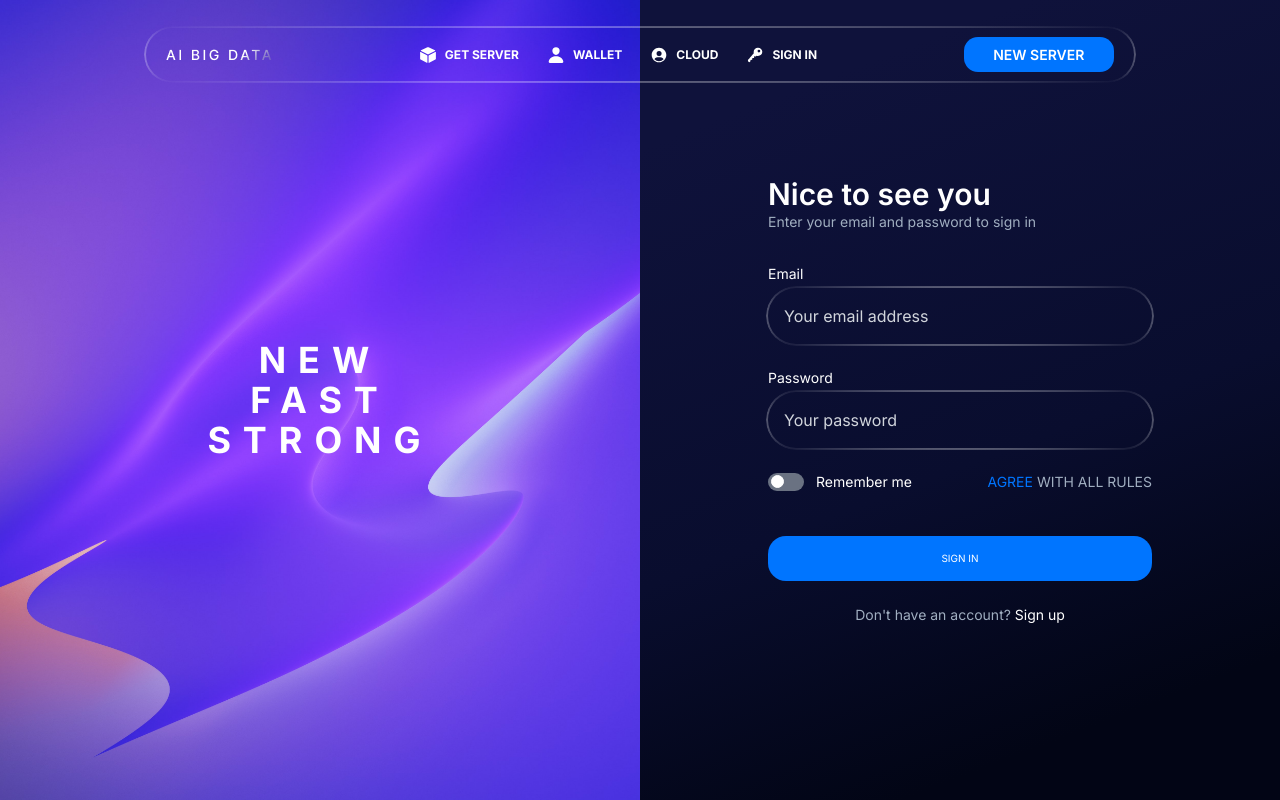
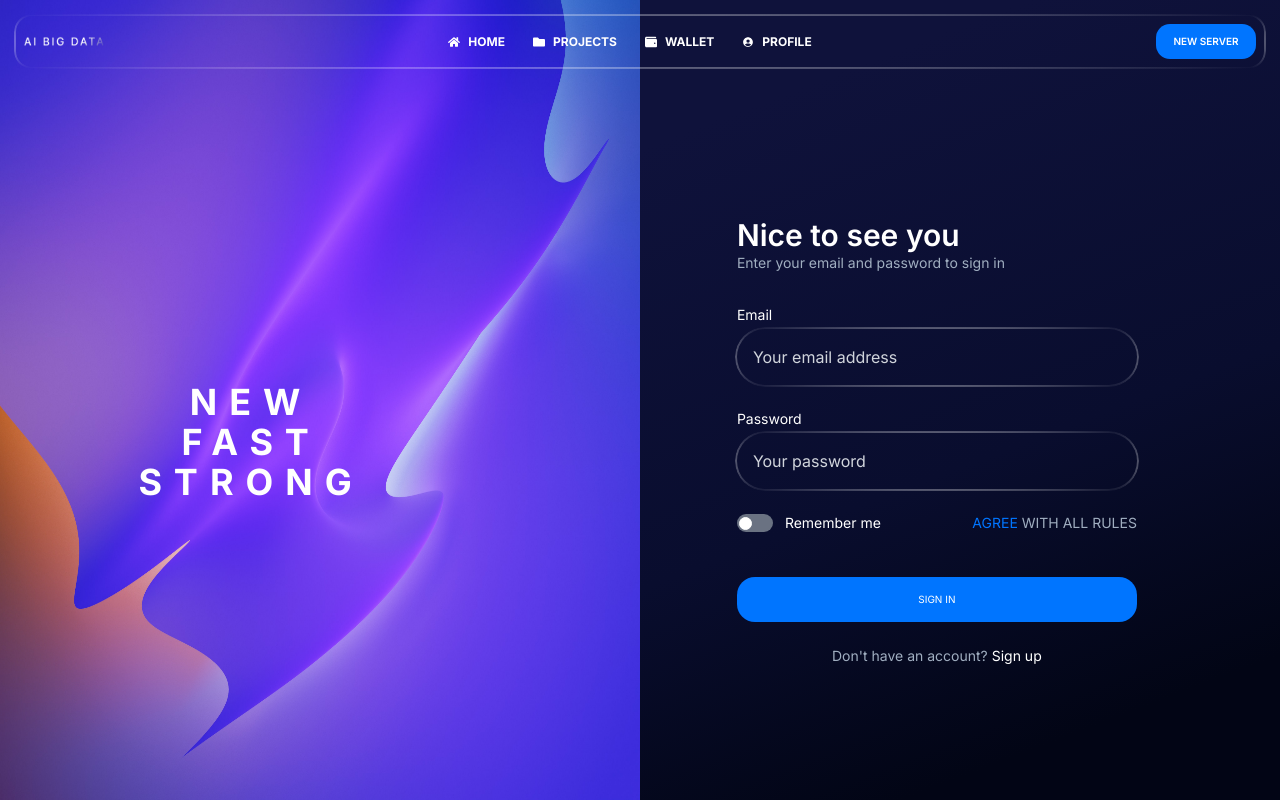
Before and after one commit to shoxruhGIT/big, a React (Vite) app: page /login in a window 1280 px wide. Built offline with nearby package versions, Linux system fonts and the light colour scheme.

Commit message:
fixed loginpage

```diff
--- a/src/components/AuthNavbar.jsx
+++ b/src/components/AuthNavbar.jsx
@@ -8,6 +8,9 @@ import {
   IoPersonCircleSharp,
 } from "react-icons/io5";
 import { IoMdCube } from "react-icons/io";
+import { Link } from "react-router-dom";
+import { FaFolder, FaHome, FaWallet } from "react-icons/fa";
+import { Menu, X } from "lucide-react";
 
 const AuthNavbar = () => {
   const [menuOpen, setMenuOpen] = useState(false);
@@ -38,113 +41,64 @@ const AuthNavbar = () => {
   }, [menuOpen]);
 
   return (
-    <header
-      className={`w-full overflow-visible fixed z-50 transition-all duration-300 px-4 ${
-        scrolled ? "py-2" : "py-7"
-      }`}
+    <header className="w-full max-w-[1558px] m-auto px-4">
+      <section className="py-4 flex flex-col items-start xl:flex-row gap-3">
+        {/* Mobile menu button */}
+        <button
+          className="md:hidden absolute cursor-pointer right-5 top-5 text-white z-50"
+          onClick={() => setMenuOpen(!menuOpen)}
         >
-      <section className="navbar-container border-gradient max-w-[987.5px] h-[53px] mx-auto rounded-[20px]">
-        <div className="h-full w-full rounded-[18px] flex items-center justify-between px-5">
-          <div>
-            <img src={Logo} alt="AI BIG DATA" />
-          </div>
+          {menuOpen ? <X size={24} /> : <Menu size={24} />}
+        </button>
 
-          {/* Desktop Navigation */}
-          <nav className="hidden md:flex items-center gap-7 text-white">
-            <ul className="flex items-center gap-7 text-white">
-              <li className="uppercase flex items-center gap-2 font-bold text-xs hover:text-blue-400 transition-colors">
-                <span className="text-lg">
-                  <IoMdCube />
-                </span>
-                <a href="#">Get server</a>
+        {/* Navbar middle*/}
+        <div className="w-full md:flex-1 order-3 md:order-none">
+          <div className="!rounded-[18px] header-gradient w-full">
+            <div className="!rounded-[18px] flex flex-col md:flex-row items-center justify-between  p-2">
+              {/* Logo */}
+              <img
+                src={Logo}
+                alt="AI BIG DATA"
+                className="w-[120px] mb-4 md:mb-0 md:w-[80px] 2xl:w-[100px]"
+              />
+
+              {/* Nav links */}
+              <nav
+                className={`${
+                  menuOpen ? "flex" : "hidden"
+                } md:flex w-full items-center justify-center md:w-auto`}
+              >
+                <ul className="flex flex-col md:flex-row items-center justify-center gap-4 md:gap-7 text-white">
+                  <li className="uppercase flex items-center gap-2 font-bold text-[12px] 2xl:text-xs">
+                    <FaHome />
+                    <Link to="/">Home</Link>
                   </li>
-              <li className="uppercase flex items-center gap-2 font-bold text-xs hover:text-blue-400 transition-colors">
-                <span className="text-lg">
-                  <IoPerson />
-                </span>
-                <a href="#">Wallet</a>
+                  <li className="uppercase flex items-center gap-2 font-bold text-[12px] 2xl:text-xs">
+                    <FaFolder />
+                    <Link to="/projects">Projects</Link>
                   </li>
-              <li className="uppercase flex items-center gap-2 font-bold text-xs hover:text-blue-400 transition-colors">
-                <span className="text-lg">
+                  <li className="uppercase flex items-center gap-2 font-bold text-[12px] 2xl:text-xs">
+                    <FaWallet />
+                    <Link to="/wallet">Wallet</Link>
+                  </li>
+                  <li className="uppercase flex items-center gap-2 font-bold text-[12px] 2xl:text-xs">
                     <IoPersonCircleSharp />
-                </span>
-                <a href="#">Cloud</a>
-              </li>
-              <li className="uppercase flex items-center gap-2 font-bold text-xs hover:text-blue-400 transition-colors">
-                <span className="text-lg">
-                  <IoKeySharp />
-                </span>
-                <a href="#">Sign in</a>
+                    <Link to="/profile">Profile</Link>
                   </li>
                 </ul>
               </nav>
 
-          {/* Mobile Menu Button */}
-          <div className="md:hidden">
-            <button
-              onClick={() => setMenuOpen(!menuOpen)}
-              className="text-white p-1"
-              aria-label={menuOpen ? "Close menu" : "Open menu"}
+              {/* Button */}
+              <Link
+                to="/server-configure"
+                className="w-full max-w-[100px] 2xl:max-w-[150px] h-[35px] cursor-pointer bg-[#0075FF] text-white uppercase rounded-xl text-[10px] 2xl:text-sm font-semibold mt-3 sm:mt-0 flex items-center justify-center"
               >
-              {menuOpen ? <IoClose size={24} /> : <IoMenu size={24} />}
-            </button>
+                New server
+              </Link>
             </div>
-
-          {/* New Server Button (Desktop) */}
-          <div className="hidden md:block">
-            <button className="w-[150px] h-[35px] bg-[#0075FF] hover:bg-blue-600 text-white uppercase rounded-xl text-sm font-semibold transition-colors">
-              New server
-            </button>
           </div>
         </div>
       </section>
-
-      {/* Mobile Menu */}
-      <div
-        className={`mobile-menu ${menuOpen ? "open" : "closed"} p-5 shadow-lg`}
-      >
-        <nav className="text-white">
-          <ul className="flex flex-col gap-5">
-            <li className="uppercase flex items-center gap-3 font-bold text-sm hover:text-blue-400 transition-colors">
-              <span className="text-xl">
-                <IoMdCube />
-              </span>
-              <a href="#" className="block w-full">
-                Get server
-              </a>
-            </li>
-            <li className="uppercase flex items-center gap-3 font-bold text-sm hover:text-blue-400 transition-colors">
-              <span className="text-xl">
-                <IoPerson />
-              </span>
-              <a href="#" className="block w-full">
-                Wallet
-              </a>
-            </li>
-            <li className="uppercase flex items-center gap-3 font-bold text-sm hover:text-blue-400 transition-colors">
-              <span className="text-xl">
-                <IoPersonCircleSharp />
-              </span>
-              <a href="#" className="block w-full">
-                Cloud
-              </a>
-            </li>
-            <li className="uppercase flex items-center gap-3 font-bold text-sm hover:text-blue-400 transition-colors">
-              <span className="text-xl">
-                <IoKeySharp />
-              </span>
-              <a href="#" className="block w-full">
-                Sign in
-              </a>
-            </li>
-            <li className="mt-3">
-              <button className="w-full h-[40px] bg-[#0075FF] hover:bg-blue-600 text-white uppercase rounded-xl text-sm font-semibold transition-colors">
-                New server
-              </button>
-            </li>
-          </ul>
-        </nav>
-      </div>
     </header>
   );
 };
--- a/src/layouts/AppLayout.jsx
+++ b/src/layouts/AppLayout.jsx
@@ -5,7 +5,7 @@ import FooterNav from "@/components/FooterNav";
 
 const AppLayout = () => {
   return (
-    <div className="relative flex flex-col min-h-screen">
+    <div className="relative flex flex-col min-h-screen pb-50">
       <div className="absolute inset-0 bg-[url('./assets/bg2.jpg')] bg-cover bg-center -z-20" />
       <div className="absolute inset-0 bg-blue-500/10 backdrop-blur-3xl -z-10" />
       <FooterNav />
--- a/src/layouts/HomeLayout.jsx
+++ b/src/layouts/HomeLayout.jsx
@@ -11,7 +11,7 @@ const HomeLayout = () => {
     <div className="w-full h-screen">
       {/* <Navbar /> */}
       <FooterNav />
-      <main className="flex justify-center items-center">
+      <main className="flex justify-center items-center ">
         <Outlet />
       </main>
     </div>
--- a/src/layouts/LoginLayout.jsx
+++ b/src/layouts/LoginLayout.jsx
@@ -1,11 +1,26 @@
 import Navbar from "@/components/AuthNavbar";
 import { Outlet } from "react-router-dom";
+import bg from "../assets/bg.jpg";
 
 const LoginLayout = () => {
   return (
-    <div className="w-full h-screen overflow-hidden">
+    <div
+      className="w-full h-screen flex flex-col"
+      style={{
+        width: "100%",
+        height: "100vh",
+        backgroundImage: `url(${bg}), linear-gradient(159.02deg, #0F123B 14.25%, #090D2E 56.45%, #020515 86.14%)`,
+        backgroundRepeat: "no-repeat",
+        backgroundSize:
+          window.innerWidth >= 768
+            ? "50% 100%, 50% 100%"
+            : "100% 50%, 100% 50%",
+        backgroundPosition:
+          window.innerWidth >= 768 ? "left, right" : "top, bottom",
+      }}
+    >
       <Navbar />
-      <main className="flex justify-center items-center">
+      <main className="flex-1 flex justify-center items-center overflow-auto">
         <Outlet />
       </main>
     </div>
--- a/src/pages/LoginPage.jsx
+++ b/src/pages/LoginPage.jsx
@@ -4,24 +4,18 @@ const LoginPage = () => {
   const [isTrue, setIsTrue] = useState(false);
 
   return (
-    <div className="flex flex-col md:flex-row min-h-screen w-full">
-      <div className="relative w-full md:w-1/2 h-[30vh] md:h-screen bg-[url('./assets/bg.jpg')] bg-center bg-cover flex items-center justify-center p-8">
-        <div className="uppercase font-bold text-3xl md:text-4xl text-white flex flex-col items-center tracking-[8px] md:tracking-[12px]">
-          <span>NEW</span>
-          <span>FAST</span>
-          <span>STRONG</span>
-        </div>
+    <div className="w-full max-w-[1600px] mx-auto flex flex-col md:flex-row justify-around items-center mt-20 md:mt-0">
+      <div className="uppercase font-bold text-3xl md:text-4xl text-white flex flex-col items-center tracking-[8px] md:tracking-[12px]">
+        <span>NEW</span>
+        <span>FAST</span>
+        <span>STRONG</span>
       </div>
-      <div
-        className="w-full md:w-1/2 min-h-[70vh] md:h-screen flex items-center p-4 md:p-8 text-white"
-        style={{
-          background:
-            "linear-gradient(159.02deg, #0F123B 14.25%, #090D2E 56.45%, #020515 86.14%)",
-        }}
-      >
+      <div className="text-white">
         <div className="w-full max-w-[400px] mx-auto md:mx-24 space-y-6">
           <div className="mb-8">
-            <h1 className="font-semibold text-2xl md:text-3xl">Nice to see you</h1>
+            <h1 className="font-semibold text-2xl md:text-3xl">
+              Nice to see you
+            </h1>
             <p className="text-[#A0AEC0] text-sm">
               Enter your email and password to sign in
             </p>
@@ -87,7 +81,12 @@ const LoginPage = () => {
             Sign in
           </button>
 
-          <p className="text-center text-[#A0AEC0] text-sm">Don't have an account? <a className="text-bold text-white" href="#">Sign up</a></p>
+          <p className="text-center text-[#A0AEC0] text-sm">
+            Don't have an account?{" "}
+            <a className="text-bold text-white" href="#">
+              Sign up
+            </a>
+          </p>
         </div>
       </div>
     </div>
--- a/src/server/ServerConfigurator.jsx
+++ b/src/server/ServerConfigurator.jsx
@@ -15,8 +15,6 @@ const ServerConfigurator = () => {
 
   const [serverInfo, setServerInfo] = useState(null);
   const [isLoading, setIsLoading] = useState(false);
-
-  console.log(serverInfo);
 
   const handleResourceChange = (type, value) => {
     setResources((prev) => {
@@ -36,9 +34,6 @@ const ServerConfigurator = () => {
   };
 
   const deleteServer = () => {
-    // e.preventDefault();
-    console.log("aa");
-
     setIsLoading(true);
     setTimeout(() => {
       setServerInfo(null);
@@ -49,7 +44,7 @@ const ServerConfigurator = () => {
   //   const totalPrice = calculatePrice(resources);
 
   return (
-    <div className="w-full max-w-[1600px] mx-auto px-8 pl-0 md:pl-10 xl:px-8 flex flex-col md:items-start gap-10 text-white ">
+    <div className="w-full max-w-[1600px] mx-auto px-8 xl:px-8 flex flex-col md:items-start gap-10 text-white ">
       <div className="flex flex-col md:flex-row  items-center md:items-start gap-2">
         <div
           className="w-full max-w-[500px] h-auto rounded-[18px]  "
@@ -128,7 +123,6 @@ const ServerConfigurator = () => {
           />
         )}
       </div>
-
     </div>
   );
 };
```
Lines whose indentation alone changed are shown as unchanged.
